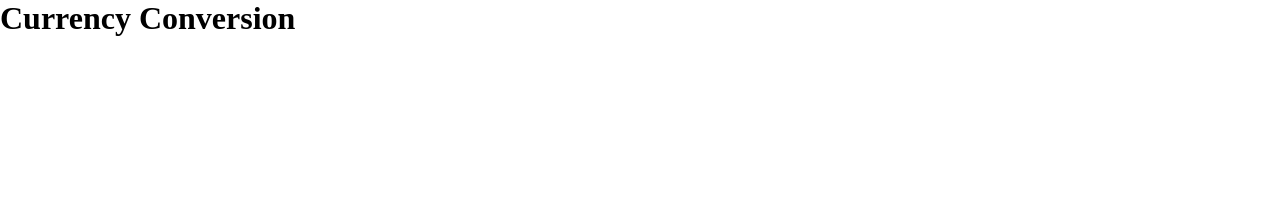
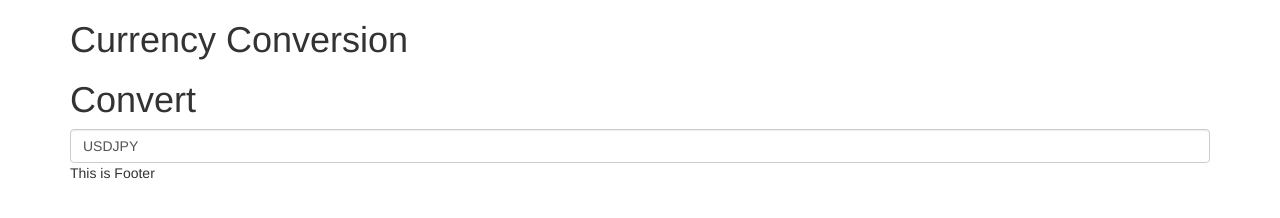
Before and after one commit to sugaya24/currency-converter, a React app: page / in a window 1280 px wide. Built offline with nearby package versions, Linux system fonts and the light colour scheme.

Commit message:
Add: form select

```diff
--- a/index.html
+++ b/index.html
@@ -8,6 +8,12 @@
       href="https://unpkg.com/ress/dist/ress.min.css
   "
     />
+    <link
+      rel="stylesheet"
+      href="https://maxcdn.bootstrapcdn.com/bootstrap/3.3.7/css/bootstrap.min.css"
+      integrity="sha384-BVYiiSIFeK1dGmJRAkycuHAHRg32OmUcww7on3RYdg4Va+PmSTsz/K68vbdEjh4u"
+      crossorigin="anonymous"
+    />
     <link rel="stylesheet" href="./style.css" />
     <title>Currency Conversion</title>
   </head>
--- a/src/components/App.js
+++ b/src/components/App.js
@@ -1,7 +1,17 @@
 import React from 'react';
 
+import Header from './Header';
+import Convert from './Convert';
+import Footer from './Footer';
+
 const App = () => {
-  return <h1>Currency Conversion</h1>;
+  return (
+    <div className="container">
+      <Header />
+      <Convert />
+      <Footer />
+    </div>
+  );
 };
 
 export default App;
--- /dev/null
+++ b/src/components/Convert.js
@@ -0,0 +1,41 @@
+import React, { Component } from 'react';
+
+import currencyData from '../currencyData';
+
+export default class Convert extends Component {
+  constructor(props) {
+    super(props);
+
+    this.state = {};
+    this.handleClick = this.handleClick.bind(this);
+  }
+
+  handleClick(event) {
+    console.log(event.target.value);
+  }
+
+  render() {
+    const currencies = Object.keys(currencyData.quotes).map((currency) => {
+      return (
+        <option key={currency} value={currency}>
+          {currency}
+        </option>
+      );
+    });
+
+    return (
+      <div>
+        <h1>Convert</h1>
+        <form>
+          <select
+            className="form-control"
+            value={this.state.item}
+            onChange={this.handleClick}
+          >
+            {currencies}
+          </select>
+        </form>
+      </div>
+    );
+  }
+}
--- /dev/null
+++ b/src/components/Footer.js
@@ -0,0 +1,7 @@
+import React from 'react';
+
+const Footer = () => {
+  return <div>This is Footer</div>;
+};
+
+export default Footer;
--- /dev/null
+++ b/src/components/Header.js
@@ -0,0 +1,11 @@
+import React from 'react';
+
+const Header = () => {
+  return (
+    <header>
+      <h1>Currency Conversion</h1>
+    </header>
+  );
+};
+
+export default Header;
--- /dev/null
+++ b/src/currencyData.js
@@ -0,0 +1,16 @@
+const data = {
+  success: true,
+  terms: 'https://currencylayer.com/terms',
+  privacy: 'https://currencylayer.com/privacy',
+  timestamp: 1582214946,
+  source: 'USD',
+  quotes: {
+    USDJPY: 112.041501,
+    USDCAD: 1.32398,
+    USDBRL: 4.394102,
+    USDPHP: 50.807502,
+    USDTWD: 30.403982
+  }
+};
+
+export default data;
```
